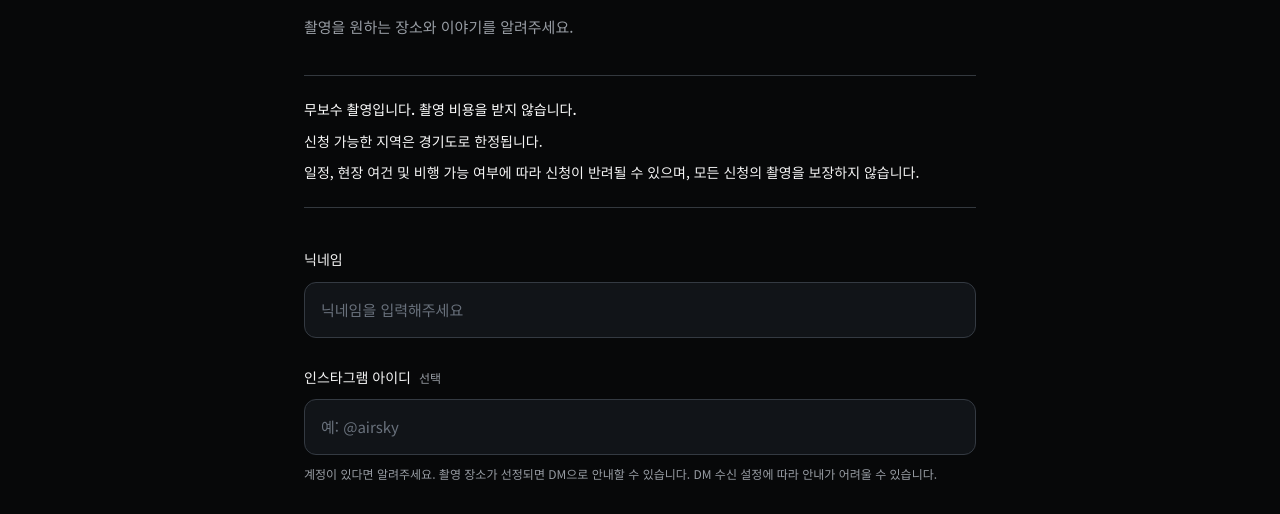
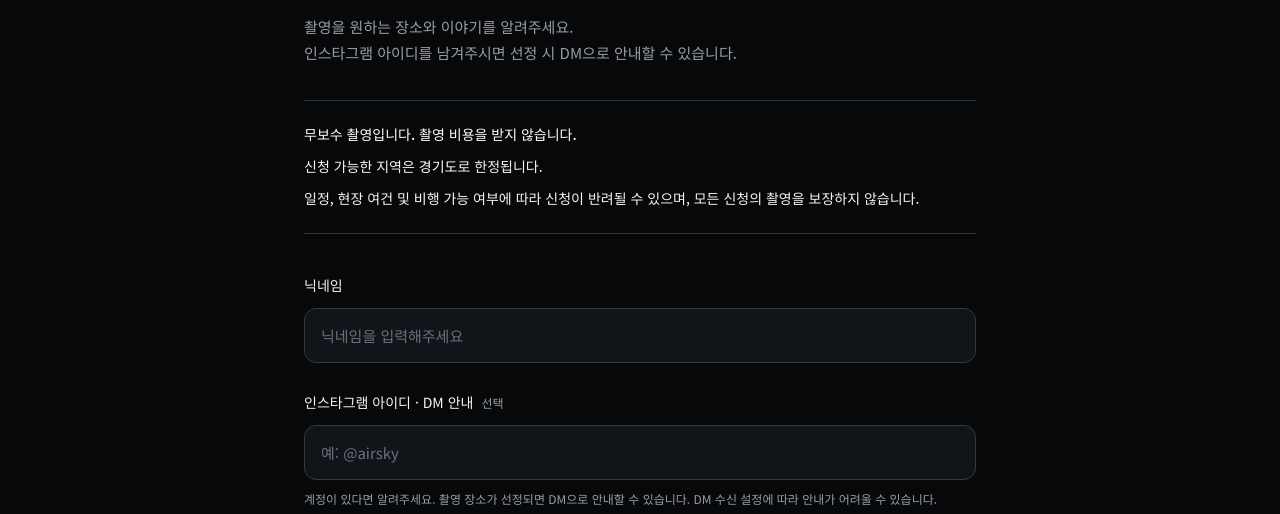
Before and after one commit to TeamAirSKY/skyingdrone, a website: page request.html in a window 1280 px wide. Shown: the part 262-776 px from the top of the page. Drawn offline with Linux system fonts and the light colour scheme.

Commit message:
Make introduction home navigation and Instagram contact more visible

```diff
--- a/request.html
+++ b/request.html
@@ -1,9 +1,9 @@
 <!doctype html><html lang="ko"><head><meta charset="utf-8"><meta name="viewport" content="width=device-width,initial-scale=1"><meta name="theme-color" content="#070809"><title>촬영 신청하기 | AIR SKY</title><link rel="icon" href="assets/air-sky.jpg"><link rel="stylesheet" href="https://fonts.googleapis.com/css2?family=Archivo:wght@500&family=Noto+Sans+KR:wght@400;500;700&display=swap"><link rel="stylesheet" href="assets/forms.css"><link rel="stylesheet" href="assets/info.css"><script defer src="https://t1.daumcdn.net/mapjsapi/bundle/postcode/prod/postcode.v2.js"></script><script defer src="assets/request.js"></script></head><body>
 <header class="header"><a href="index.html" aria-label="AIR SKY 홈"><img src="assets/air-sky-wordmark.svg" alt="AIR SKY"></a><a href="index.html">홈으로 ↗</a></header>
-<main class="page"><p class="eyebrow">FILMING REQUEST</p><h1>어디를 담아볼까요?</h1><p class="lead">촬영을 원하는 장소와 이야기를 알려주세요.</p>
+<main class="page"><p class="eyebrow">FILMING REQUEST</p><h1>어디를 담아볼까요?</h1><p class="lead">촬영을 원하는 장소와 이야기를 알려주세요.<br>인스타그램 아이디를 남겨주시면 선정 시 DM으로 안내할 수 있습니다.</p>
 <div class="notice"><p><strong>무보수 촬영입니다. 촬영 비용을 받지 않습니다.</strong></p><p>신청 가능한 지역은 <strong>경기도</strong>로 한정됩니다.</p><p>일정, 현장 여건 및 비행 가능 여부에 따라 신청이 반려될 수 있으며, 모든 신청의 촬영을 보장하지 않습니다.</p></div>
 <form id="request-form"><div class="field"><label for="nickname">닉네임</label><input id="nickname" name="nickname" required maxlength="30" autocomplete="nickname" placeholder="닉네임을 입력해주세요"></div>
-<div class="field"><label for="instagram">인스타그램 아이디<span class="optional">선택</span></label><input id="instagram" name="instagram" maxlength="31" autocapitalize="none" spellcheck="false" autocomplete="off" placeholder="예: @airsky"><p class="hint">계정이 있다면 알려주세요. 촬영 장소가 선정되면 DM으로 안내할 수 있습니다. DM 수신 설정에 따라 안내가 어려울 수 있습니다.</p><label class="consent"><input id="instagram-agreed" type="checkbox"><span>선정 및 촬영 안내를 위한 인스타그램 아이디 수집·이용에 동의합니다. 촬영 완료 또는 반려 처리 시 삭제하며, 최대 180일까지만 보관합니다. 입력하지 않아도 신청할 수 있습니다.</span></label></div>
+<div class="field"><label for="instagram">인스타그램 아이디 · DM 안내<span class="optional">선택</span></label><input id="instagram" name="instagram" maxlength="31" autocapitalize="none" spellcheck="false" autocomplete="off" placeholder="예: @airsky"><p class="hint">계정이 있다면 알려주세요. 촬영 장소가 선정되면 DM으로 안내할 수 있습니다. DM 수신 설정에 따라 안내가 어려울 수 있습니다.</p><label class="consent"><input id="instagram-agreed" type="checkbox"><span>선정 및 촬영 안내를 위한 인스타그램 아이디 수집·이용에 동의합니다. 촬영 완료 또는 반려 처리 시 삭제하며, 최대 180일까지만 보관합니다. 입력하지 않아도 신청할 수 있습니다.</span></label></div>
 <div class="field"><label for="address">촬영 위치</label><div class="row"><input id="address" name="address" readonly required placeholder="경기도 내 주소를 검색해주세요"><button class="button secondary" id="search-address" type="button">주소 검색</button></div><p class="hint" id="address-hint">주소를 선택한 뒤 지도에서 촬영 장소를 확인해주세요.</p><a class="map-link" id="map-link" href="#" target="_blank" rel="noopener noreferrer" hidden>지도에서 위치 확인 ↗</a></div>
 <div class="field"><label for="details">장소 설명<span class="optional">선택</span></label><input id="details" name="details" maxlength="200" placeholder="예: 공원 북쪽 입구, 호수 옆 전망대"></div>
 <div class="field"><label for="notes">추가 요청사항<span class="optional">선택</span></label><textarea id="notes" name="notes" maxlength="2000" placeholder="담고 싶은 풍경이나 촬영 시 참고할 내용을 알려주세요."></textarea><p class="hint">전화번호 등 불필요한 개인정보는 적지 말아주세요.</p></div>
```
Also changed, not shown: about.html (+3 -0 lines).
